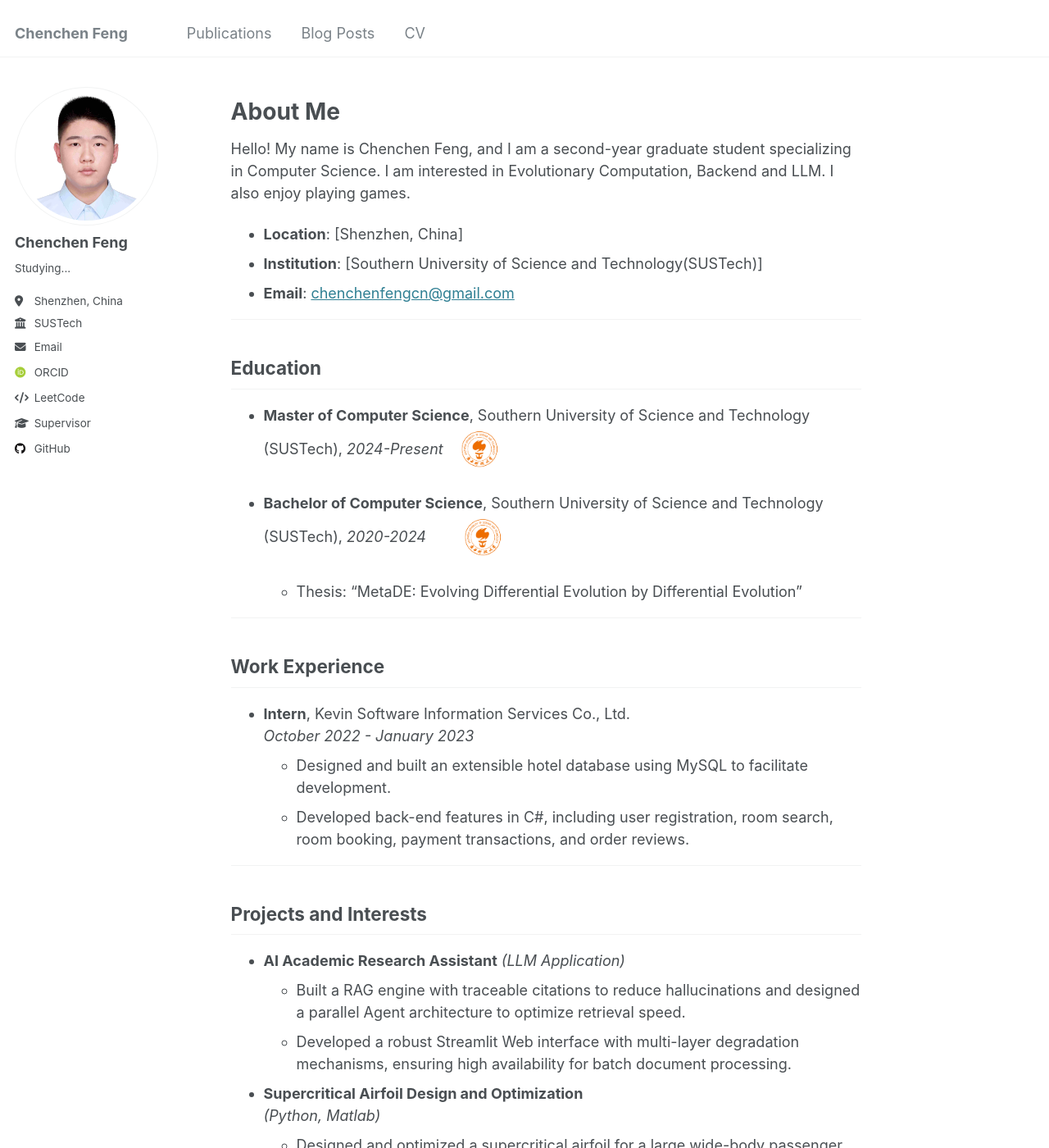
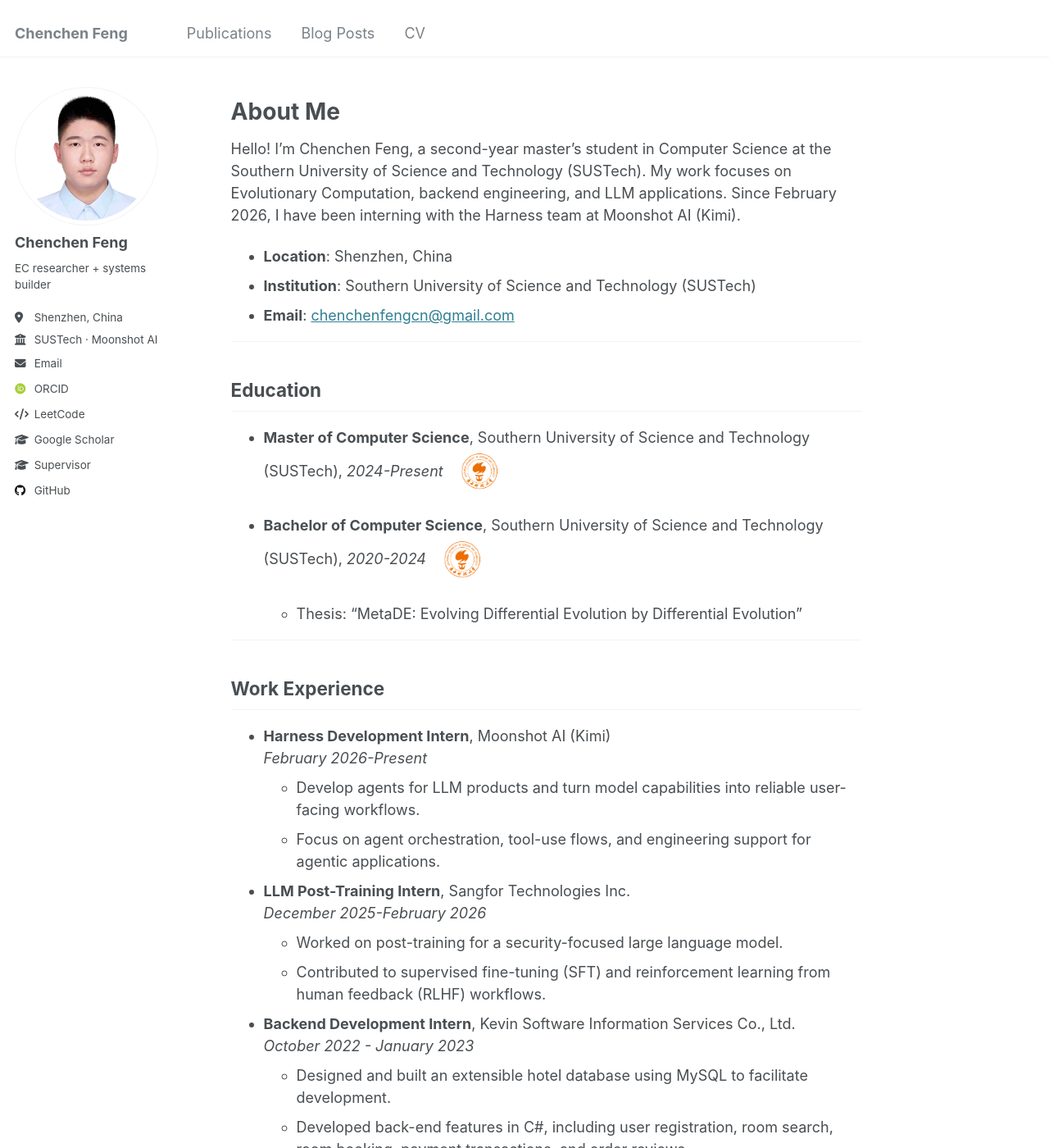
Before and after one commit to starquakee/starquakee.github.io, a Jekyll site: the page built from _pages/about.md, in a window 1280 px wide and 1400 px high. Shown: the whole window at 82% size. Built offline with Jekyll 4.4.1, drawn with Linux system fonts in a browser that asks for light colours; some web fonts are replaced; some of the changed text lies outside the part shown.

Commit message:
Update profile and experience details

```diff
--- a/_config.yml
+++ b/_config.yml
@@ -3,7 +3,7 @@ locale                   : "en-US"
 title                    : "Chenchen Feng"
 title_separator          : "-"
 name                     : &name "Chenchen Feng"
-description              : &description "A graduate student specializing in Evolutionary Computation"
+description              : &description "A master's student focused on evolutionary computation, LLM applications, and backend engineering"
 url                      : https://starquakee.github.io
 baseurl                  : ""
 repository               : "starquakee/starquakee.github.io"
@@ -12,11 +12,12 @@ repository               : "starquakee/starquakee.github.io"
 author:
   avatar           : "photo.jpg"
   name             : "Chenchen Feng"
-  bio              : "Studying..."
+  bio              : "EC researcher + systems builder"
   location         : "Shenzhen, China"
-  employer         : "SUSTech"
+  employer         : "SUSTech · Moonshot AI"
   email            : "chenchenfengcn@gmail.com"
   supervisor       : "bjeIdlcAAAAJ"
+  scholar          : "t9jcbNUAAAAJ"
   orcid            : "https://orcid.org/0009-0000-1072-8183"
   leetcode         : "https://leetcode.cn/u/star-quake/"
   github           : "starquakee"
--- a/_includes/author-profile.html
+++ b/_includes/author-profile.html
@@ -17,7 +17,7 @@
   </div>
 
   <div class="author__urls-wrapper">
-    <button class="btn btn--inverse">Follow</button>
+    <button class="btn btn--inverse">Links</button>
     <ul class="author__urls social-icons">
       {% if author.location %}
         <li class="author__desktop"><i class="fa-solid fa-location-dot icon-pad-right" aria-hidden="true"></i>{{ author.location }}</li>
@@ -34,6 +34,9 @@
       {% if author.leetcode %}
         <li><a href="{{ author.leetcode }}"><i class="fas fa-code fa-fw icon-pad-right" aria-hidden="true"></i>LeetCode</a></li>
       {% endif %}
+      {% if author.scholar %}
+        <li><a href="https://scholar.google.com/citations?user={{ author.scholar }}"><i class="fas fa-graduation-cap fa-fw icon-pad-right" aria-hidden="true"></i>Google Scholar</a></li>
+      {% endif %}
       {% if author.supervisor %}
         <li><a href="https://scholar.google.com/citations?user={{ author.supervisor }}"><i class="fas fa-graduation-cap ai-fw icon-pad-right" aria-hidden="true"></i>Supervisor</a></li>
       {% endif %}
--- a/_pages/about.md
+++ b/_pages/about.md
@@ -9,36 +9,38 @@ redirect_from:
 
 # About Me
 
-Hello! My name is Chenchen Feng, and I am a second-year graduate student specializing in Computer Science. I am interested in Evolutionary Computation, Backend and LLM. I also enjoy playing games.
+Hello! I'm Chenchen Feng, a second-year master's student in Computer Science at the Southern University of Science and Technology (SUSTech). My work focuses on Evolutionary Computation, backend engineering, and LLM applications. Since February 2026, I have been interning with the Harness team at Moonshot AI (Kimi).
 
-- **Location**: [Shenzhen, China]
-- **Institution**: [Southern University of Science and Technology(SUSTech)]
-- **Email**: [chenchenfengcn@gmail.com](chenchenfengcn@gmail.com)
+- **Location**: Shenzhen, China
+- **Institution**: Southern University of Science and Technology (SUSTech)
+- **Email**: [chenchenfengcn@gmail.com](mailto:chenchenfengcn@gmail.com)
 
 ---
 
 ## Education
 
 - **Master of Computer Science**, Southern University of Science and Technology (SUSTech), _2024-Present_
-  <img src="/images/校徽.png" width="80" height="80">
+  <img src="/images/校徽.png" width="80" height="80" alt="SUSTech logo">
 
-
-- **Bachelor of Computer Science**, Southern University of Science and Technology (SUSTech), _2020-2024_&nbsp;&nbsp;&nbsp;&nbsp;&nbsp;
-  <img src="/images/校徽.png" width="80" height="80">
+- **Bachelor of Computer Science**, Southern University of Science and Technology (SUSTech), _2020-2024_
+  <img src="/images/校徽.png" width="80" height="80" alt="SUSTech logo">
   - Thesis: "MetaDE: Evolving Differential Evolution by Differential Evolution"
 
 ---
 
 ## Work Experience
 
-<!--
-- **Security LLM Intern**, Sangfor Technologies Inc.
-  _November 2025 - February 2026_
-  - Optimized MoE models for distributed training efficiency and improved key metrics by 3%-21% through curriculum learning-based instruction tuning.
-  - Applied reinforcement learning algorithms like GRPO to enhance model alignment and compliance in complex real-world environments.
--->
+- **Harness Development Intern**, Moonshot AI (Kimi)<br>
+  _February 2026-Present_
+  - Develop agents for LLM products and turn model capabilities into reliable user-facing workflows.
+  - Focus on agent orchestration, tool-use flows, and engineering support for agentic applications.
 
-- **Intern**, Kevin Software Information Services Co., Ltd.
+- **LLM Post-Training Intern**, Sangfor Technologies Inc.<br>
+  _December 2025-February 2026_
+  - Worked on post-training for a security-focused large language model.
+  - Contributed to supervised fine-tuning (SFT) and reinforcement learning from human feedback (RLHF) workflows.
+
+- **Backend Development Intern**, Kevin Software Information Services Co., Ltd.<br>
   _October 2022 - January 2023_
   - Designed and built an extensible hotel database using MySQL to facilitate development.
   - Developed back-end features in C#, including user registration, room search, room booking, payment transactions, and order reviews.
@@ -46,10 +48,10 @@ Hello! My name is Chenchen Feng, and I am a second-year graduate student special
 
 ---
 
-## Projects and Interests
+## Projects
 
 - **AI Academic Research Assistant**
-  _(LLM Application)_
+  _(Python, RAG, Agents, Streamlit)_
   - Built a RAG engine with traceable citations to reduce hallucinations and designed a parallel Agent architecture to optimize retrieval speed.
   - Developed a robust Streamlit Web interface with multi-layer degradation mechanisms, ensuring high availability for batch document processing.
 
@@ -71,11 +73,11 @@ Hello! My name is Chenchen Feng, and I am a second-year graduate student special
 
 ## Publications
 
-- **MetaDE: Evolving Differential Evolution by Differential Evolution** - _TEVC_
-  - MetaDE is a GPU-accelerated evolutionary framework that optimizes Differential Evolution (DE) strategies via meta-level evolution. The source code of MetaDE is publicly accessible at: https://github.com/EMI-Group/metade.
+- **MetaDE: Evolving Differential Evolution by Differential Evolution** - _IEEE Transactions on Evolutionary Computation, 2025_
+  - MetaDE is a GPU-accelerated evolutionary framework that optimizes Differential Evolution strategies through meta-level evolution. [Code](https://github.com/EMI-Group/metade)
 
-- **Unleashing the Potential of Differential Evolution through Individual-Level Strategy Diversity** - _TEVC_
-  - iStratDE is a GPU-accelerated Differential Evolution framework that enhances performance through individual-level strategy diversity. The source code of iStratDE is publicly accessible at: https://github.com/EMI-Group/istratde.
+- **Unleashing the Potential of Differential Evolution through Individual-Level Strategy Diversity** - _IEEE Transactions on Evolutionary Computation, 2026_
+  - iStratDE is a GPU-accelerated Differential Evolution framework that improves performance through individual-level strategy diversity. [Code](https://github.com/EMI-Group/istratde)
 
 
 
@@ -83,4 +85,7 @@ Hello! My name is Chenchen Feng, and I am a second-year graduate student special
 
 ## Links and Social Media
 
-- **GitHub**: [GitHub Profile](https://github.com/starquakee)
+- [GitHub](https://github.com/starquakee)
+- [Google Scholar](https://scholar.google.com/citations?user=t9jcbNUAAAAJ)
+- [ORCID](https://orcid.org/0009-0000-1072-8183)
+- [LeetCode](https://leetcode.cn/u/star-quake/)
```
Also changed, not shown: other parts of _pages/about.md (+1 -1 lines), _pages/cv.md (+21 -12 lines).
